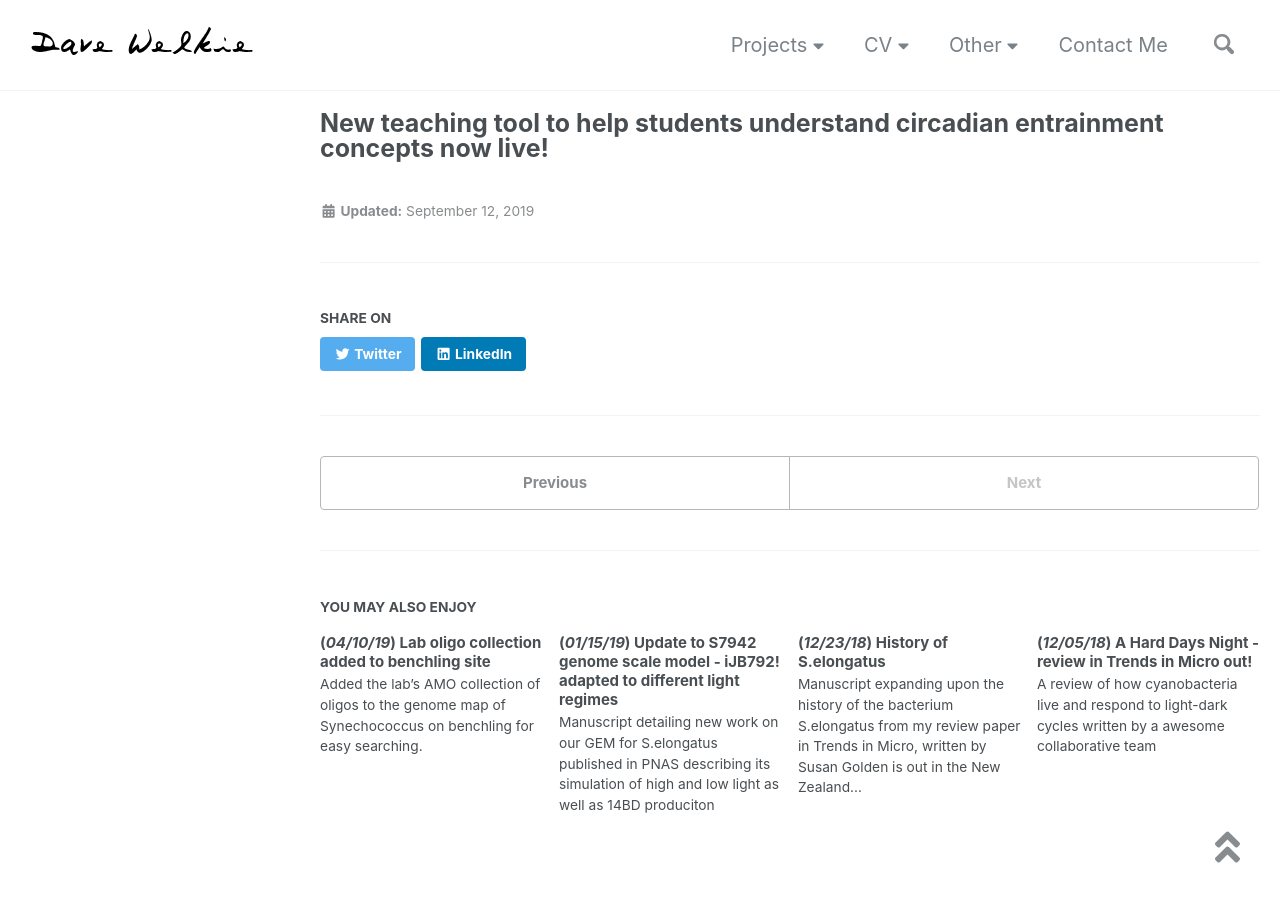
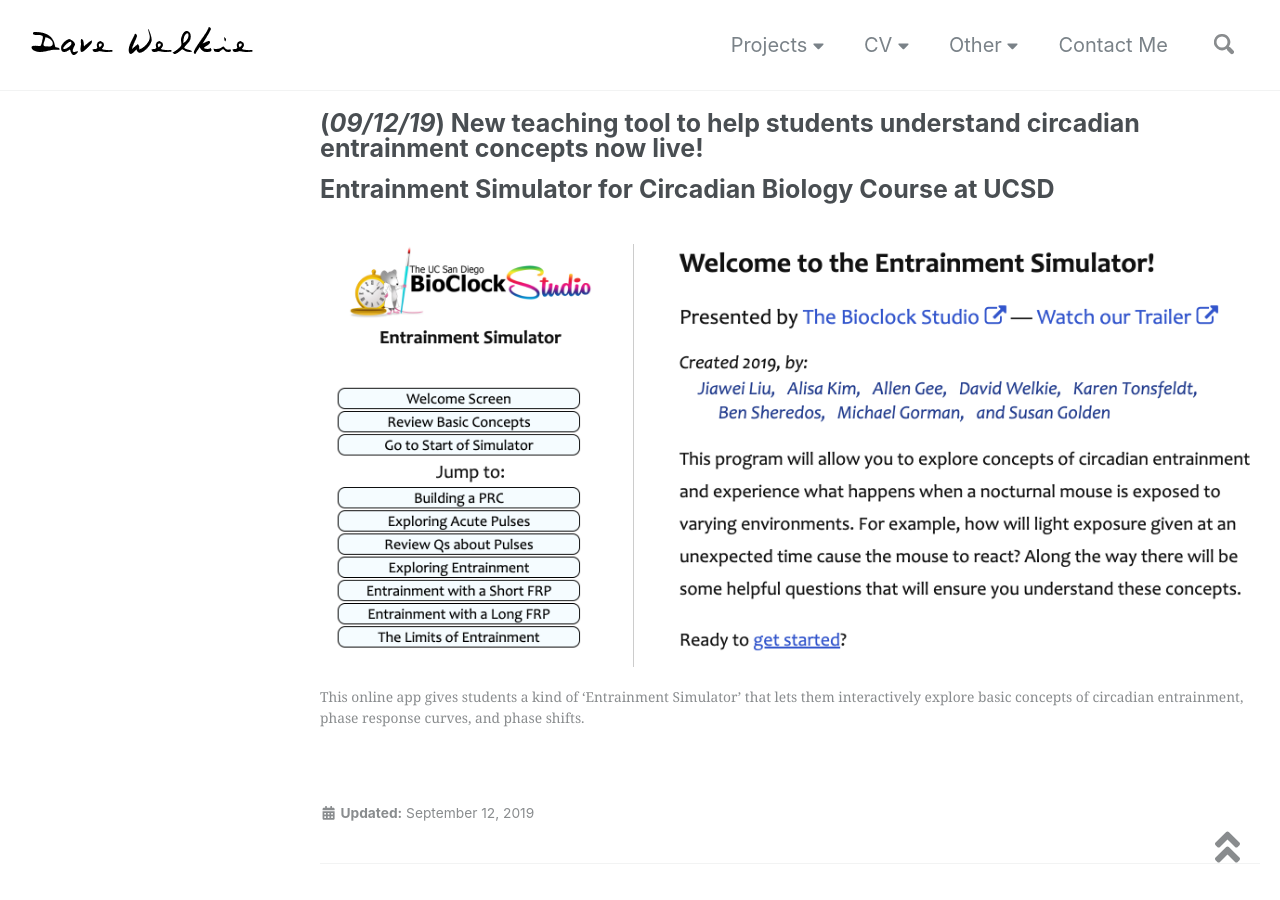
Before and after one commit to dwelkie/dwelkie.github.io, a Jekyll site: the page built from _posts/2019-09-12-Teaching Tool - Entrainment Simulator!.md, in a window 1280 px wide and 900 px high. Built offline with Jekyll 4.4.1, drawn with Linux system fonts in a browser that asks for light colours; nearby versions of some CDN libraries.

Commit message:
updated post

```diff
--- a/_posts/2019-09-12-Teaching Tool - Entrainment Simulator!.md
+++ b/_posts/2019-09-12-Teaching Tool - Entrainment Simulator!.md
@@ -1,6 +1,12 @@
 ---
-title: "New teaching tool to help students understand circadian entrainment concepts now live!"
+title: "(*09/12/19*) New teaching tool to help students understand circadian entrainment concepts now live!"
 author_profile: false
 classes: wide
+gallery4:
+  - url: http://ccb.ucsd.edu/_files/bioclock/projects-2019/Entrainment-Simulator.html
+    image_path: /assets/images/Entrainment_Simulator.jpg
+    alt: "Entrainment Simulator"
+---
 
----
+# Entrainment Simulator for Circadian Biology Course at UCSD
+{% include gallery id="gallery4" caption="This online app gives students a kind of 'Entrainment Simulator' that lets them interactively explore basic concepts of circadian entrainment, phase response curves, and phase shifts." %}
```
